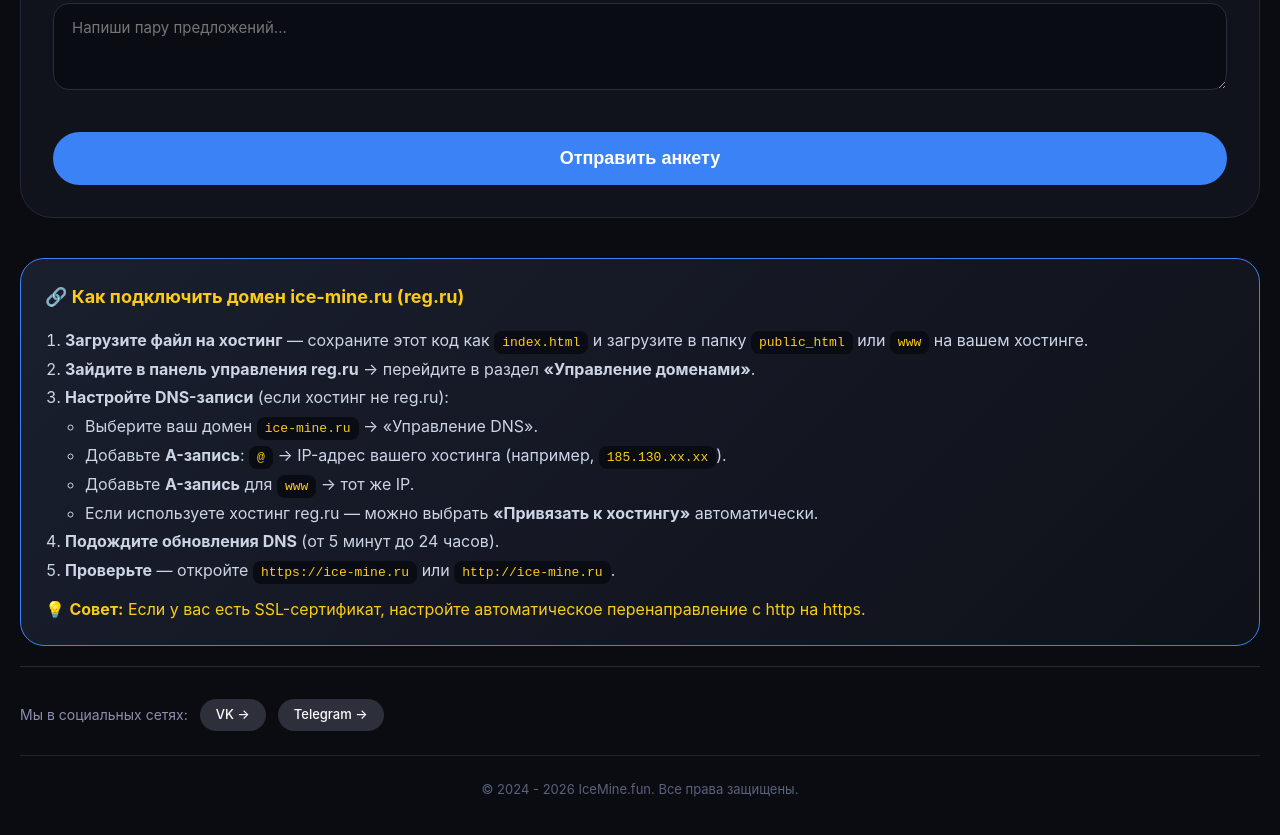
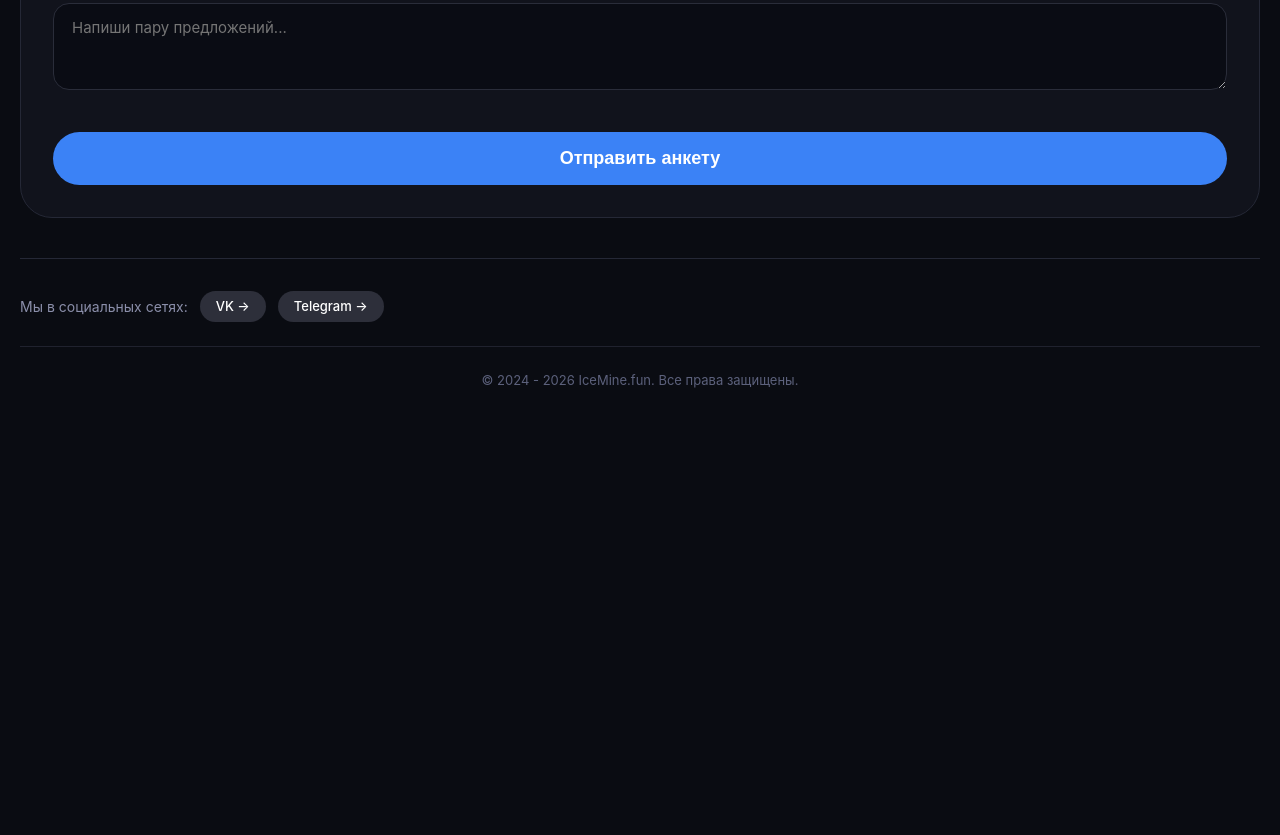
Before and after one commit to dimaekgardt915-lang/InfernoList, a plain HTML site: page index.html in a window 1280 px wide. Shown: the part 1437-2272 px from the top of the page. After the commit the page ends 1876 px from the top, so only its background shows below. Drawn offline with Linux system fonts and the light colour scheme.

Commit message:
Remove domain connection guide from index.html
Removed the domain connection instructions and related styles.

```diff
--- a/index.html
+++ b/index.html
@@ -500,34 +500,6 @@
             padding-top: 24px;
         }
 
-        .domain-guide {
-            background: linear-gradient(135deg, #1a1f2e, #0f1119);
-            border-radius: 24px;
-            padding: 24px;
-            margin: 40px 0 20px;
-            border: 1px solid #3b82f6;
-        }
-
-        .domain-guide h4 {
-            color: #facc15;
-            margin-bottom: 16px;
-            font-size: 18px;
-        }
-
-        .domain-guide ol, .domain-guide ul {
-            margin-left: 20px;
-            color: #cbd5e6;
-            line-height: 1.8;
-        }
-
-        .domain-guide code {
-            background: #0a0c14;
-            padding: 4px 8px;
-            border-radius: 8px;
-            font-family: monospace;
-            color: #facc15;
-        }
-
         @media (max-width: 720px) {
             .info-grid {
                 grid-template-columns: 1fr;
@@ -616,6 +588,18 @@
             font-weight: 700;
             font-size: 18px;
             color: #fff;
+        }
+
+        .app-date {
+            font-size: 11px;
+            color: #7e849b;
+            margin-top: 6px;
+        }
+
+        .empty-state {
+            text-align: center;
+            color: #7e849b;
+            padding: 40px;
         }
 
         .message {
@@ -723,26 +707,6 @@
             <button type="submit" class="submit-btn">Отправить анкету</button>
         </form>
         <div id="formMessage" class="message"></div>
-    </div>
-
-    <!-- Инструкция по подключению домена -->
-    <div class="domain-guide">
-        <h4>🔗 Как подключить домен ice-mine.ru (reg.ru)</h4>
-        <ol>
-            <li><strong>Загрузите файл на хостинг</strong> — сохраните этот код как <code>index.html</code> и загрузите в папку <code>public_html</code> или <code>www</code> на вашем хостинге.</li>
-            <li><strong>Зайдите в панель управления reg.ru</strong> → перейдите в раздел <strong>«Управление доменами»</strong>.</li>
-            <li><strong>Настройте DNS-записи</strong> (если хостинг не reg.ru):
-                <ul>
-                    <li>Выберите ваш домен <code>ice-mine.ru</code> → «Управление DNS».</li>
-                    <li>Добавьте <strong>A-запись</strong>: <code>@</code> → IP-адрес вашего хостинга (например, <code>185.130.xx.xx</code>).</li>
-                    <li>Добавьте <strong>A-запись</strong> для <code>www</code> → тот же IP.</li>
-                    <li>Если используете хостинг reg.ru — можно выбрать <strong>«Привязать к хостингу»</strong> автоматически.</li>
-                </ul>
-            </li>
-            <li><strong>Подождите обновления DNS</strong> (от 5 минут до 24 часов).</li>
-            <li><strong>Проверьте</strong> — откройте <code>https://ice-mine.ru</code> или <code>http://ice-mine.ru</code>.</li>
-        </ol>
-        <p style="margin-top: 12px; color: #facc15;">💡 <strong>Совет:</strong> Если у вас есть SSL-сертификат, настройте автоматическое перенаправление с http на https.</p>
     </div>
 
     <div class="footer-links">
```
